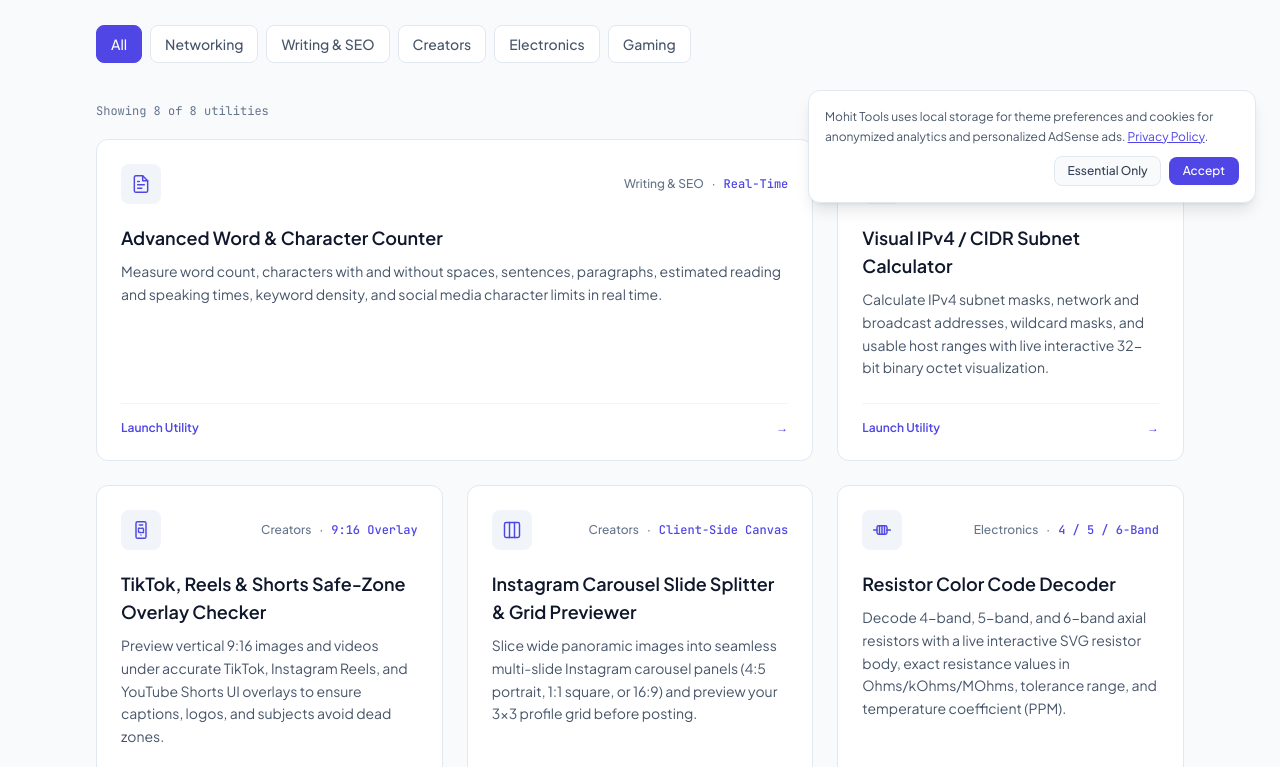
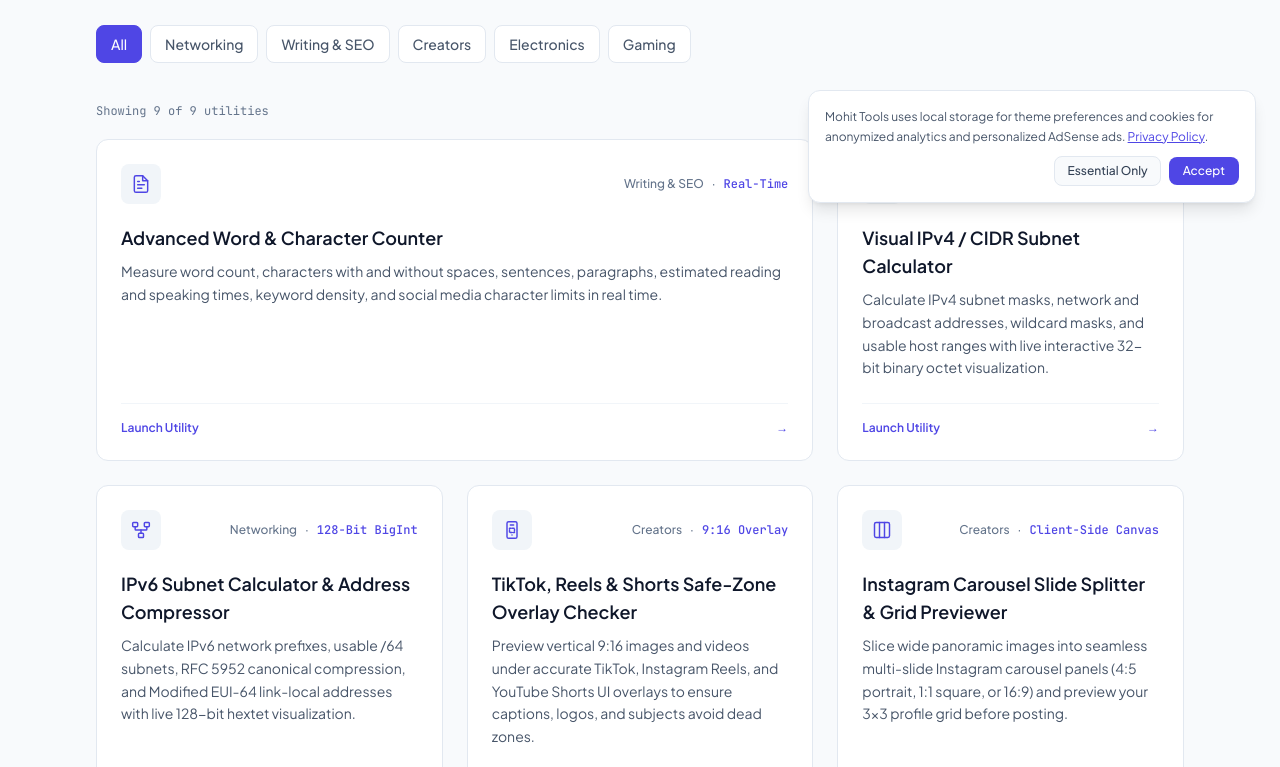
Before and after one commit to mr-popo664/Type-word-counter, a plain HTML site: page index.html in a window 1280 px wide. Shown: the part 573-1340 px from the top of the page. Drawn offline with nearby package versions, Linux system fonts and the light colour scheme.

Commit message:
Wire up IPv6 Subnet Calculator in registry, homepage, and sitemap

```diff
--- a/assets/js/tools-data.js
+++ b/assets/js/tools-data.js
@@ -50,6 +50,30 @@
       ],
       badge: 'Binary Visualizer',
       featured: true,
+      iconSvg:
+        '<svg xmlns="http://www.w3.org/2000/svg" viewBox="0 0 24 24" fill="none" stroke="currentColor" stroke-width="1.75" stroke-linecap="round" stroke-linejoin="round" class="w-5 h-5" aria-hidden="true"><rect x="2" y="3" width="6" height="5" rx="1"/><rect x="16" y="3" width="6" height="5" rx="1"/><rect x="9" y="16" width="6" height="5" rx="1"/><path d="M5 8v3a1 1 0 0 0 1 1h12a1 1 0 0 0 1-1V8"/><line x1="12" y1="12" x2="12" y2="16"/></svg>',
+    },
+    {
+      id: 'ipv6-subnet-calculator',
+      title: 'IPv6 Subnet Calculator & Address Compressor',
+      shortTitle: 'IPv6 Subnet Calc',
+      category: 'Networking',
+      description:
+        'Calculate IPv6 network prefixes, usable /64 subnets, RFC 5952 canonical compression, and Modified EUI-64 link-local addresses with live 128-bit hextet visualization.',
+      url: '/tools/ipv6-subnet-calculator/',
+      keywords: [
+        'ipv6',
+        'ipv6 subnet calculator',
+        'cidr',
+        'rfc 5952',
+        'ipv6 compressor',
+        'eui-64',
+        'mac to ipv6',
+        '128-bit visualizer',
+        'ip6.arpa',
+      ],
+      badge: '128-Bit BigInt',
+      featured: false,
       iconSvg:
         '<svg xmlns="http://www.w3.org/2000/svg" viewBox="0 0 24 24" fill="none" stroke="currentColor" stroke-width="1.75" stroke-linecap="round" stroke-linejoin="round" class="w-5 h-5" aria-hidden="true"><rect x="2" y="3" width="6" height="5" rx="1"/><rect x="16" y="3" width="6" height="5" rx="1"/><rect x="9" y="16" width="6" height="5" rx="1"/><path d="M5 8v3a1 1 0 0 0 1 1h12a1 1 0 0 0 1-1V8"/><line x1="12" y1="12" x2="12" y2="16"/></svg>',
     },
--- a/index.html
+++ b/index.html
@@ -125,7 +125,7 @@
                 href="#tools-directory"
                 class="inline-flex items-center justify-center px-5 py-2.5 rounded-lg bg-indigo-600 hover:bg-indigo-700 text-white text-sm font-semibold transition-colors whitespace-nowrap"
               >
-                Explore All 8 Tools
+                Explore All 9 Tools
               </a>
               <a
                 href="/about.html"
```
Also changed, not shown: sitemap.xml (+7 -1 lines).
